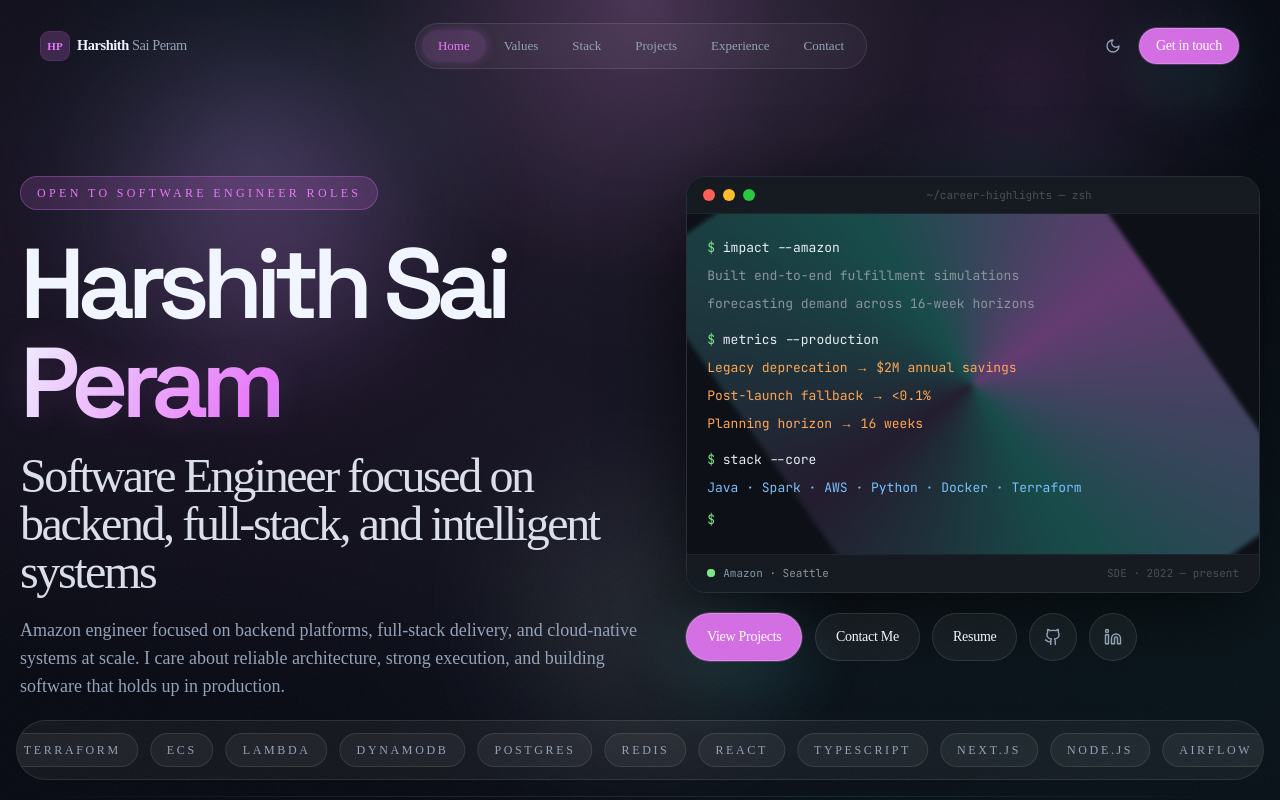
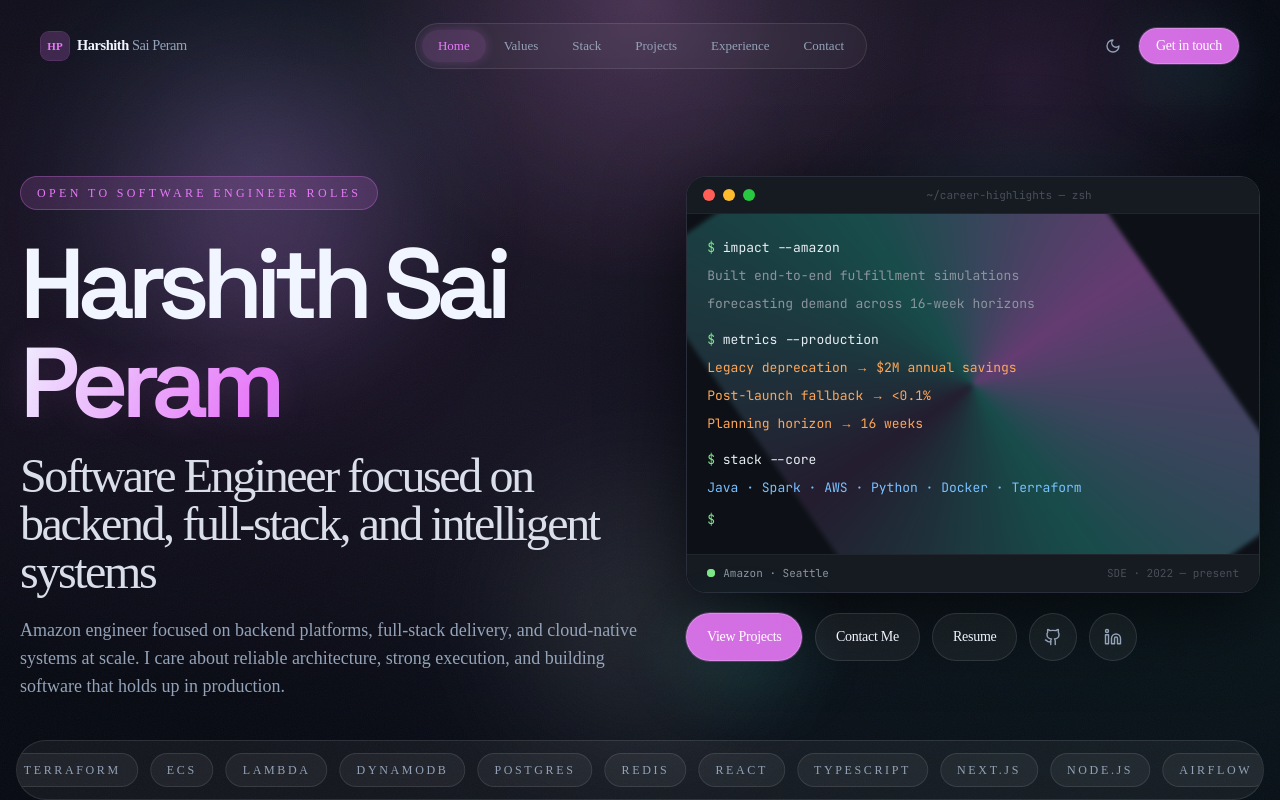
Before and after one commit to Hperam/Hperam.github.io, a Next.js app: page / in a window 1280 px wide. Shown: the top 800 px of the page. Built offline with nearby package versions, Linux system fonts and the light colour scheme.

Commit message:
Fix hero section bottom spacing to match top padding

```diff
--- a/components/sections/hero-section.tsx
+++ b/components/sections/hero-section.tsx
@@ -18,7 +18,7 @@ export function HeroSection() {
   }, []);
 
   return (
-    <section id="hero" className="relative overflow-hidden px-4 pb-4 pt-24">
+    <section id="hero" className="relative overflow-hidden px-4 pb-24 pt-24">
       <div className="mx-auto grid max-w-[1240px] gap-8 lg:grid-cols-[1.05fr_0.95fr]">
         {/* Left — name, title, intro */}
         <div className="min-w-0 space-y-6">
@@ -60,7 +60,7 @@ export function HeroSection() {
       </div>
 
       {/* Full-width tech marquee */}
-      <div className="hero-enter hero-stagger-6 mt-5">
+      <div className="hero-enter hero-stagger-6 mt-10">
         <div className="marquee-shell">
           <div className="marquee-track">
             {[...allTech, ...allTech].map((item, index) => (
```
